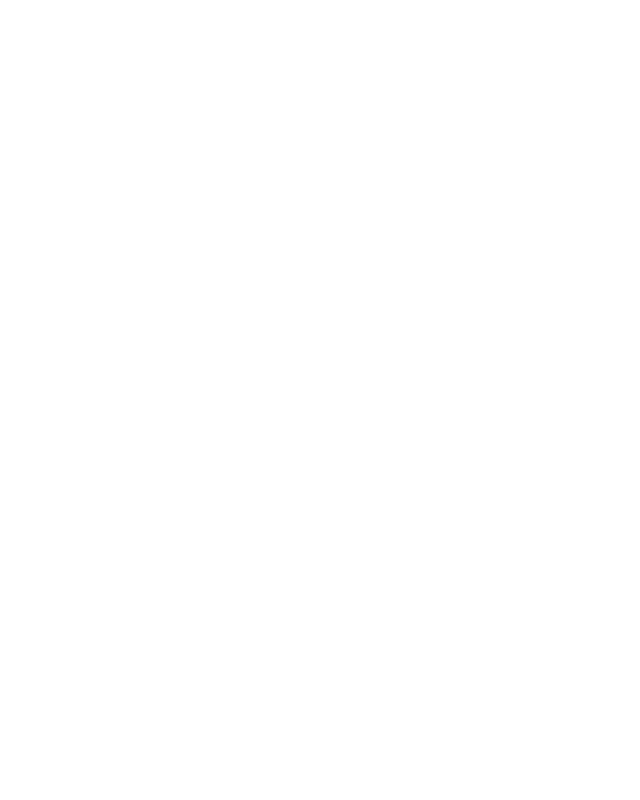
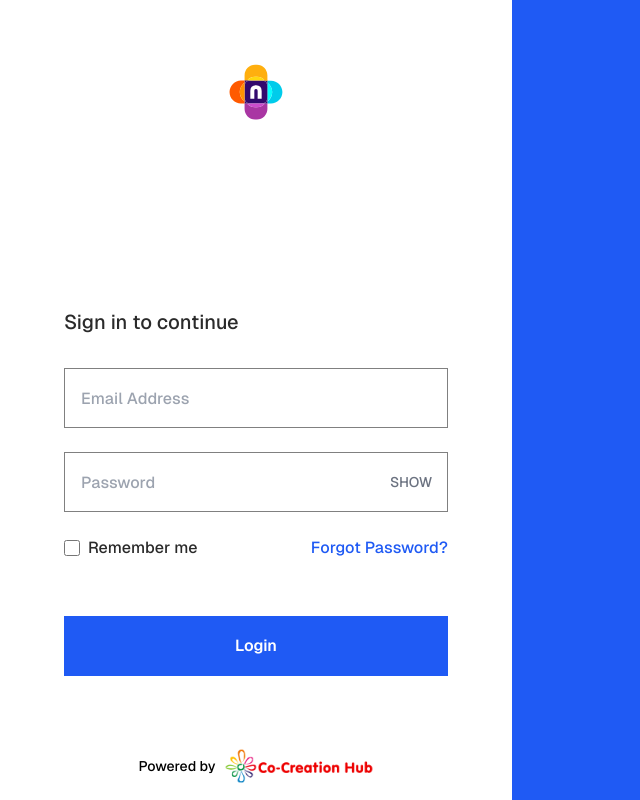
Before and after one commit to Lekipising/cc-nimr, a Next.js app: page / in a window 1280 px wide. Shown: the whole page, without its empty margins (0-640 px from the left). Built offline with nearby package versions, Linux system fonts and the light colour scheme.

Commit message:
create login screen

```diff
--- a/next.config.mjs
+++ b/next.config.mjs
@@ -1,4 +1,13 @@
 /** @type {import('next').NextConfig} */
-const nextConfig = {};
+const nextConfig = {
+  images: {
+    remotePatterns: [
+      {
+        hostname: "res.cloudinary.com",
+        protocol: "https",
+      },
+    ],
+  },
+};
 
 export default nextConfig;
--- a/src/app/globals.css
+++ b/src/app/globals.css
@@ -2,15 +2,8 @@
 @tailwind components;
 @tailwind utilities;
 
-:root {
-  --background: #ffffff;
-  --foreground: #171717;
-}
-
 body {
-  color: var(--foreground);
-  background: var(--background);
-  font-family: Arial, Helvetica, sans-serif;
+  background: #ffffff;
 }
 
 @layer utilities {
--- a/src/app/page.tsx
+++ b/src/app/page.tsx
@@ -1,5 +1,93 @@
+import Image from "next/image";
+import Link from "next/link";
+
 export default function Home() {
   return (
-    <main className="font-[family-name:var(--font-geist-sans)] h-svh w-full flex"></main>
+    <main className="font-[family-name:var(--font-geist-sans)] h-svh w-full flex">
+      <section className="w-[40%] h-full flex justify-start relative flex-col items-center pt-16 gap-16">
+        <Image src="/logo.svg" alt="Nimcure Logo" height={56} width={56} />
+
+        <form className="flex flex-col my-auto gap-8 w-full max-w-sm mx-auto">
+          <h1 className="font-medium text-xl text-[#2A2A2A]">
+            Sign in to continue
+          </h1>
+          <div className="flex flex-col gap-6">
+            <div className="">
+              <input
+                type="text"
+                name="email"
+                placeholder="Email Address"
+                className="border-[1px] border-[#808080] outline-none transition-all ease-in duration-300 h-[60px] p-4 color-[#000000] w-full focus:border-nim-500 focus-within:border-nim-500 font-medium"
+              />
+            </div>
+            <div className="relative w-full">
+              <input
+                type="text"
+                name="password"
+                placeholder="Password"
+                className="border-[1px] pr-16 border-[#808080] outline-none transition-all ease-in duration-300 h-[60px] p-4 color-[#000000] w-full focus:border-nim-500 focus-within:border-nim-500 font-medium"
+              />
+              <button className="absolute top-1/2 right-4 text-gray-500 font-medium text-sm transform -translate-y-1/2">
+                SHOW
+              </button>
+            </div>
+            <div className="flex justify-between items-center">
+              <label
+                htmlFor="rememberme"
+                className="text-[#2A2A2A] font-medium flex items-center"
+              >
+                <input
+                  type="checkbox"
+                  name="rememberme"
+                  id="rememberme"
+                  className="mr-2 h-4 accent-nim-500 w-4"
+                />
+                Remember me
+              </label>
+              <Link
+                className="text-nim-500 font-medium"
+                href="/forgot-password"
+              >
+                Forgot Password?
+              </Link>
+            </div>
+
+            <button className="bg-nim-500 mt-8 text-white font-semibold h-[60px] transition-all ease-in duration-300 hover:bg-nim-600">
+              Login
+            </button>
+          </div>
+        </form>
+
+        <footer className="absolute bottom-4 left-0 w-full flex justify-center items-center">
+          <p className="flex items-center font-medium gap-2 text-sm">
+            Powered by{" "}
+            <a
+              href="https://nimcure.com"
+              className="text-nim-500 font-medium"
+              target="_blank"
+              rel="noreferrer"
+            >
+              <Image
+                src="/cchub.png"
+                alt="Nimcure"
+                height={8}
+                width={150}
+                className="object-contain"
+              />
+            </a>
+          </p>
+        </footer>
+      </section>
+      <section className="w-[60%] h-full bg-nim-500 overflow-visible relative">
+        {/* <div className="relative w-[calc(100%_+_300px)] h-full">
+          <Image
+            src="https://res.cloudinary.com/dpnbddror/image/upload/v1727543456/Group_625593_1_yyhppt.png"
+            alt="Nimcure"
+            fill
+            className="object-contain"
+          />
+        </div> */}
+      </section>
+    </main>
   );
 }
--- a/tailwind.config.ts
+++ b/tailwind.config.ts
@@ -9,8 +9,13 @@
   theme: {
     extend: {
       colors: {
-        background: "var(--background)",
-        foreground: "var(--foreground)",
+        nim: {
+          300: "#276DF7",
+          400: "#005DCC",
+          500: "#1F5AF4",
+          600: "#0148FF",
+          700: "#006AE7",
+        },
       },
     },
   },
```
Also changed, not shown: public/cchub.png (added), public/logo.svg (added).
